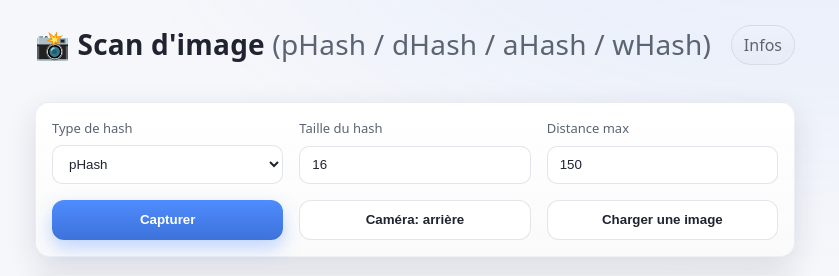
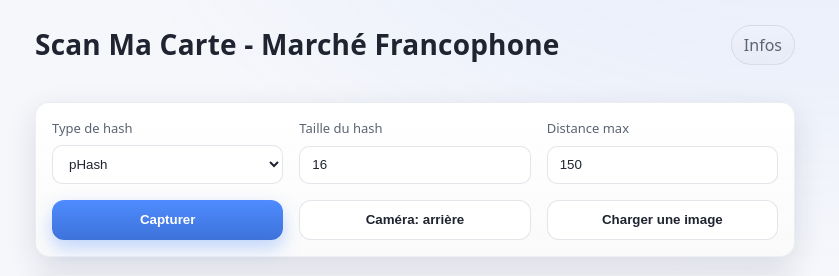
Before and after one commit to nazimboudeffa/card-scanner-fr-flask, a Flask app: page / in a window 1280 px wide. Shown: the top 276 px of the page, without its empty margins (225-1064 px from the left). Run offline with Flask 3, Linux system fonts and the light colour scheme.

Commit message:
Update index.html

```diff
--- a/templates/index.html
+++ b/templates/index.html
@@ -3,7 +3,7 @@
 <head>
   <meta charset="UTF-8">
   <meta name="viewport" content="width=device-width, initial-scale=1" />
-  <title>Scan d'image - Hash perceptuel</title>
+  <title>Scan Ma Carte</title>
   <link rel="stylesheet" href="{{ url_for('static', filename='style.css') }}">
   <meta name="theme-color" content="#4f8cff">
   <script defer data-domain="scanmacarte.fr" src="https://plausible.codewithadu.de/js/script.js"></script>
@@ -13,7 +13,7 @@
     <div class="left grid" style="gap: 18px;">
       <header class="header">
         <h1>
-          📸 Scan d'image <span class="muted">(pHash / dHash / aHash / wHash)</span>
+          Scan Ma Carte - Marché Francophone
         </h1>
         <nav>
           <a class="link subtle" href="/info" title="Informations">Infos</a>
```
